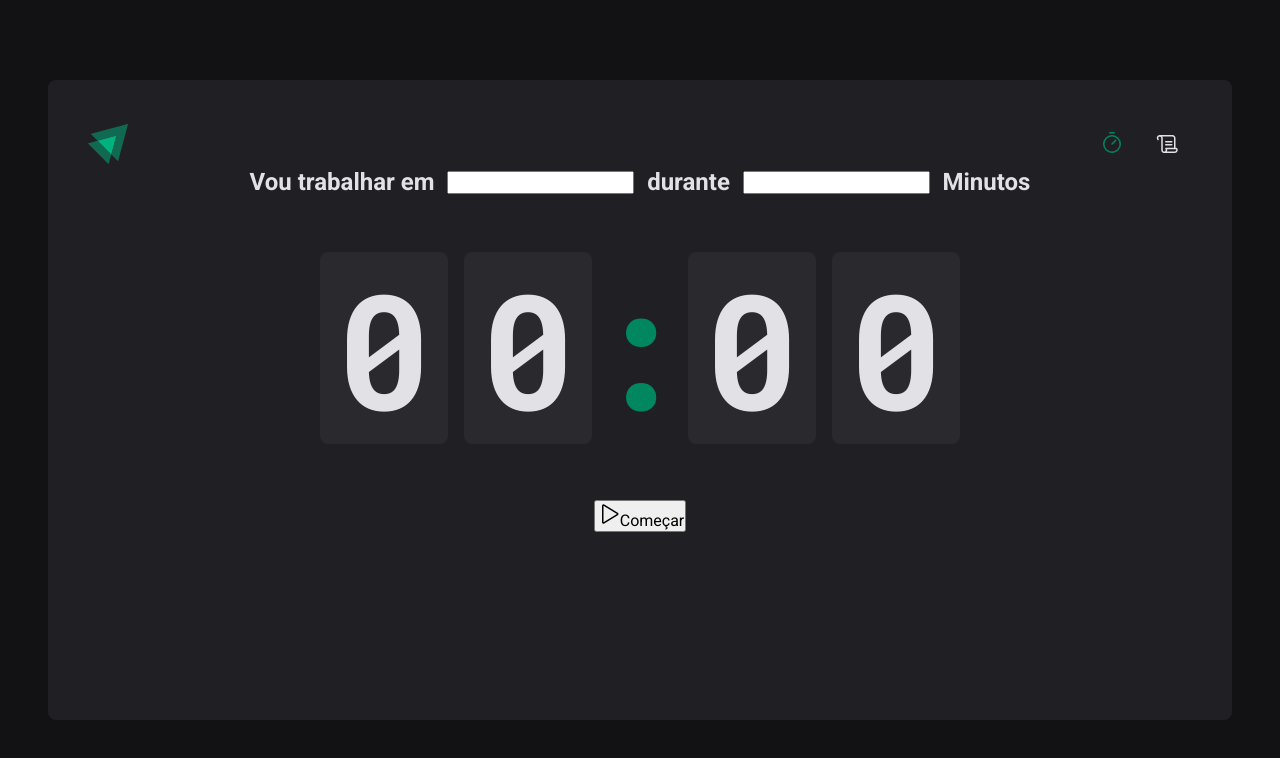
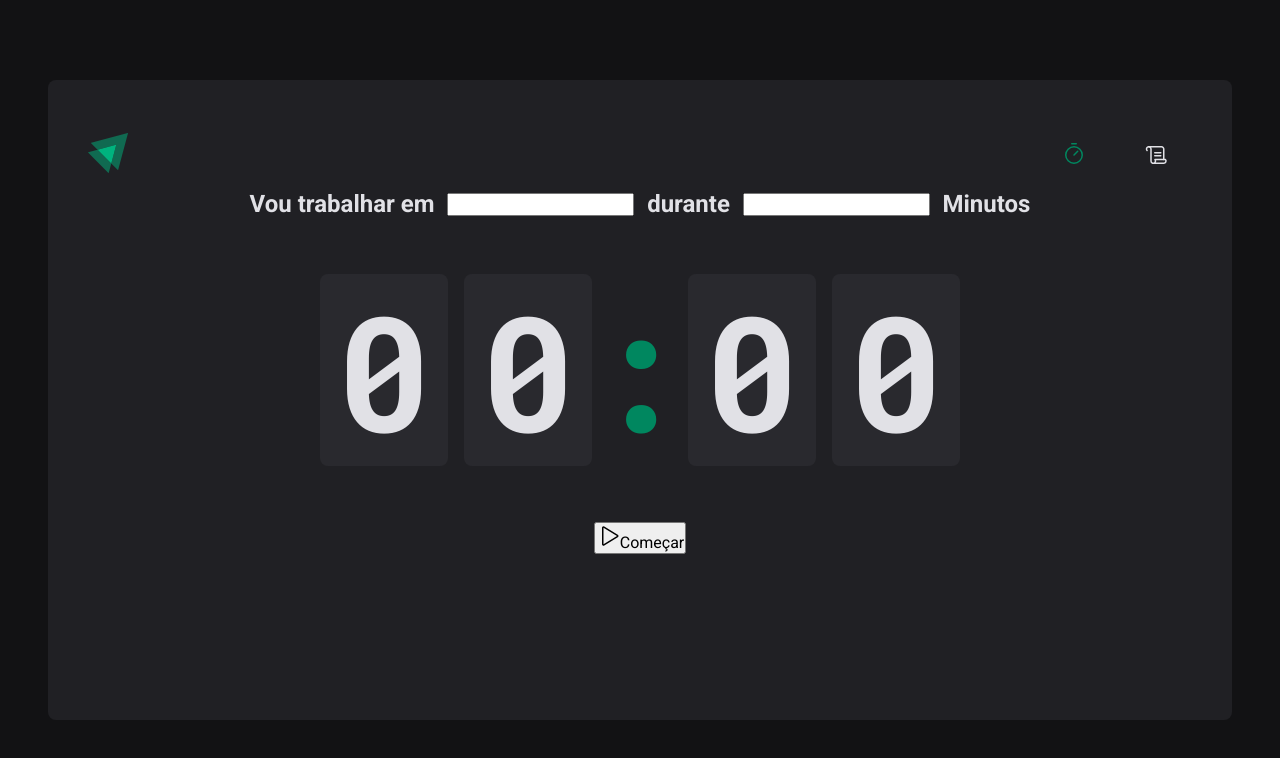
Before and after one commit to th1agOx/Ts_React_js, a React (Vite) app: page / in a window 1280 px wide. Shown: the top 758 px of the page. Built offline with nearby package versions, Linux system fonts and the light colour scheme.

Commit message:
Header fixo da página com duas abas History e Home

```diff
--- a/src/components/Header/index.tsx
+++ b/src/components/Header/index.tsx
@@ -6,7 +6,9 @@ import { NavLink } from "react-router-dom";
 export function Header() {
     return(
         <HeaderContainer>
-            <img src={logoIgnite} alt=""/>
+            <a href="https://app.rocketseat.com.br/" target="_blank">
+                <img src={logoIgnite} alt=""/>
+            </a>
             <nav>
                 <NavLink to="/" title="Timer" >          {/* Componente do *reactDOM* que direciona para segunda página title acessibilidade */}
                     <Timer size={24} />
--- a/src/components/Header/styles.ts
+++ b/src/components/Header/styles.ts
@@ -7,11 +7,11 @@ export const HeaderContainer = styled.header `
 
     nav{
         display: flex;
-        gap: 0.5rem;
+        gap: .8rem;
 
         a{
-            width: 3rem;
-            height: 3rem;
+            width: 4.4rem;
+            height: 4.4rem;
 
             display: flex;
             justify-content: center;
```
